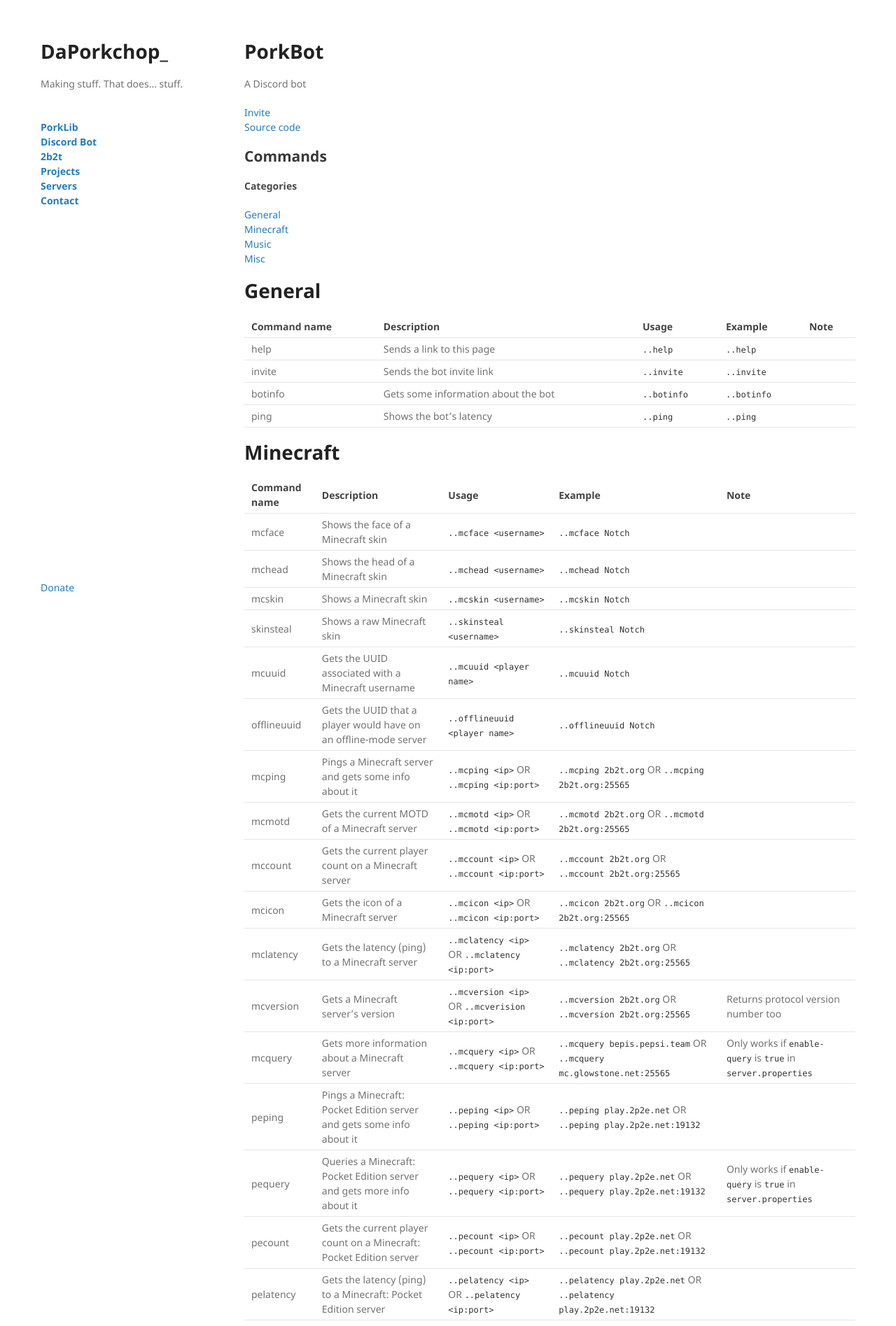
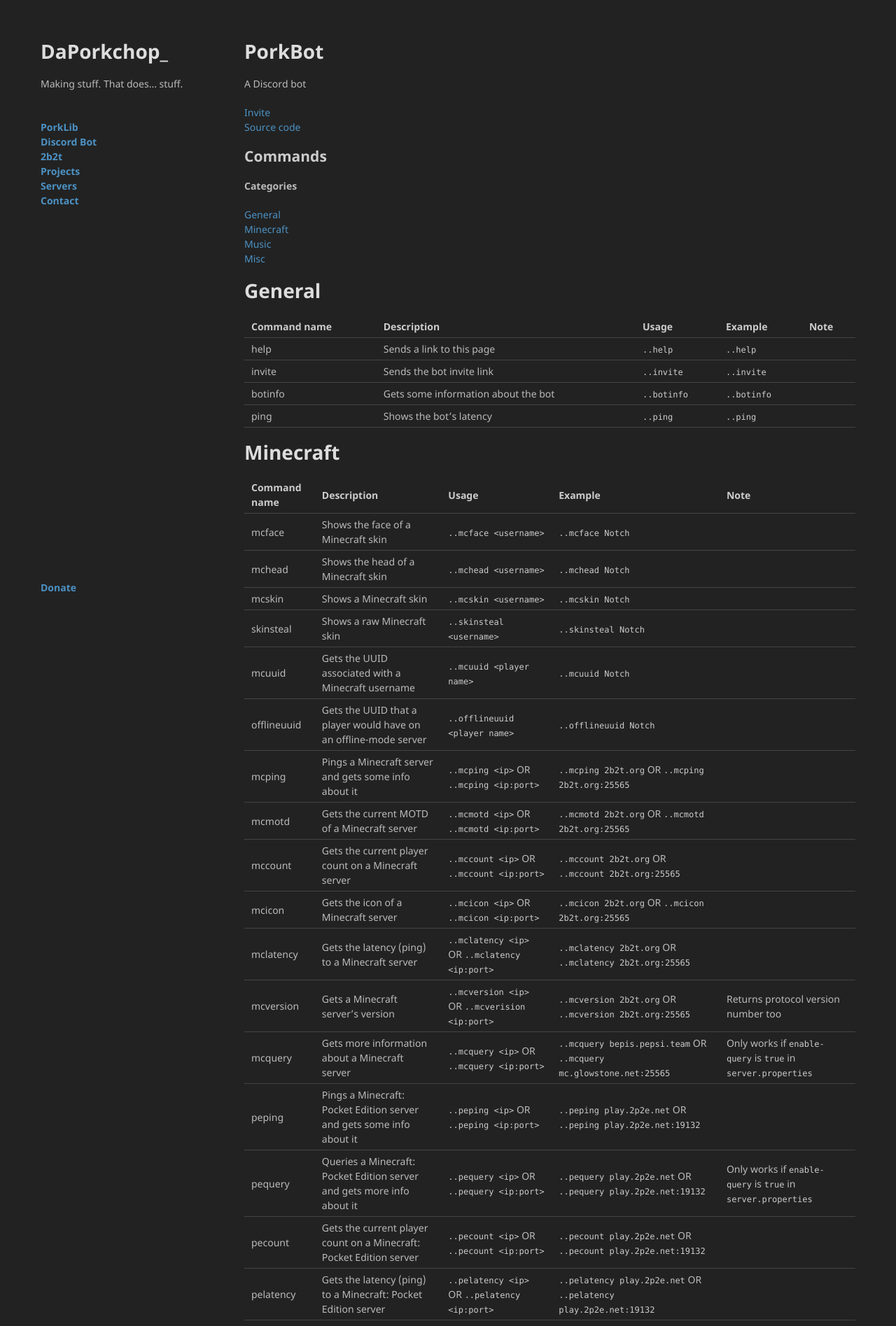
Before and after one commit to DaMatrix/damatrix.github.io, a Jekyll site: the page built from porkbot.md, in a window 1280 px wide. Shown: the top 1895 px of the page at 70% size. Built offline with Jekyll 4.4.1, drawn with Linux system fonts in a browser that asks for light colours; our own code applies the rules of GitHub Pages for plain Markdown files.

Commit message:
dark theme

```diff
--- a/_layouts/default.html
+++ b/_layouts/default.html
@@ -29,8 +29,7 @@
 
       </section>
       <footer>
-        <a href="/donate">Donate</a><br>
-        <!--<a href="http://www.porkchopumnmmmg7.onion/">Tor</a>-->
+        <strong><a href="/donate">Donate</a><br></strong>
       </footer>
     </div>
     <script src="{{ '/assets/js/scale.fix.js' | relative_url }}"></script>
--- a/_sass/jekyll-theme-minimal.scss
+++ b/_sass/jekyll-theme-minimal.scss
@@ -2,15 +2,15 @@
 @import "rouge-github";
 
 body {
-  background-color: #fff;
+  background-color: #222;
   padding:50px;
   font: 14px/1.5 "Noto Sans", "Helvetica Neue", Helvetica, Arial, sans-serif;
-  color:#727272;
+  color:#bbb;
   font-weight:400;
 }
 
 h1, h2, h3, h4, h5, h6 {
-  color:#222;
+  color: #ddd;
   margin:0 0 20px;
 }
 
@@ -27,32 +27,32 @@ h1 {
 }
 
 h2 {
-  color:#393939;
+  color: #ccc;
 }
 
 h3, h4, h5, h6 {
-  color:#494949;
+  color: #bbb;
 }
 
 a {
-  color:#267CB9;
+  color: #4C92C4;
   text-decoration:none;
 }
 
 a:hover, a:focus {
-  color:#069;
+  color: #069;
   font-weight: bold;
 }
 
 a small {
-  font-size:11px;
-  color:#777;
+  font-size: 11px;
+  color: #777;
   margin-top:-0.3em;
   display:block;
 }
 
 a:hover small {
-  color:#777;
+  color: #777;
 }
 
 .wrapper {
@@ -60,7 +60,7 @@ a:hover small {
 }
 
 blockquote {
-  border-left:1px solid #e5e5e5;
+  border-left:1px solid #666;
   margin:0;
   padding:0 0 0 20px;
   font-style:italic;
@@ -68,7 +68,7 @@ blockquote {
 
 code, pre {
   font-family:Monaco, Bitstream Vera Sans Mono, Lucida Console, Terminal, Consolas, Liberation Mono, DejaVu Sans Mono, Courier New, monospace;
-  color:#333;
+  color:#ccc;
   font-size:12px;
 }
 
@@ -76,7 +76,7 @@ pre {
   padding:8px 15px;
   background: #f8f8f8;
   border-radius:5px;
-  border:1px solid #e5e5e5;
+  border:1px solid #444;
   overflow-x: auto;
 }
 
@@ -88,16 +88,16 @@ table {
 th, td {
   text-align:left;
   padding:5px 10px;
-  border-bottom:1px solid #e5e5e5;
+  border-bottom:1px solid #444;
 }
 
 dt {
-  color:#444;
+  color:#999;
   font-weight:700;
 }
 
 th {
-  color:#444;
+  color:#ccc;
 }
 
 img {
@@ -156,7 +156,7 @@ header ul a:active {
 }
 
 strong {
-  color:#222;
+  color:#ddd;
   font-weight:700;
 }
 
@@ -168,7 +168,7 @@ header ul li + li + li {
 header ul a strong {
   font-size:14px;
   display:block;
-  color:#222;
+  color:#ddd;
 }
 
 section {
@@ -267,6 +267,6 @@ footer {
   body {
     padding:0.4in;
     font-size:12pt;
-    color:#444;
+    color:#999;
   }
 }
```
